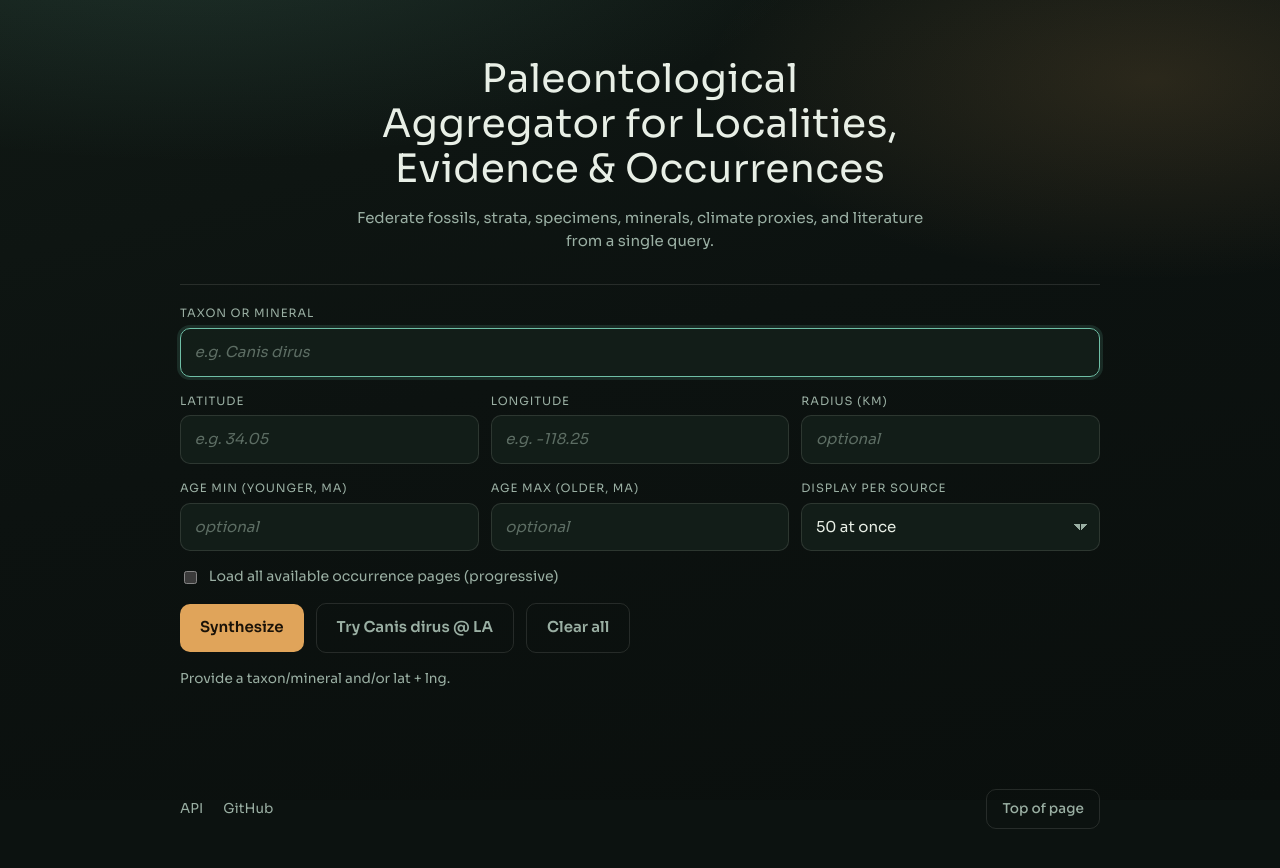
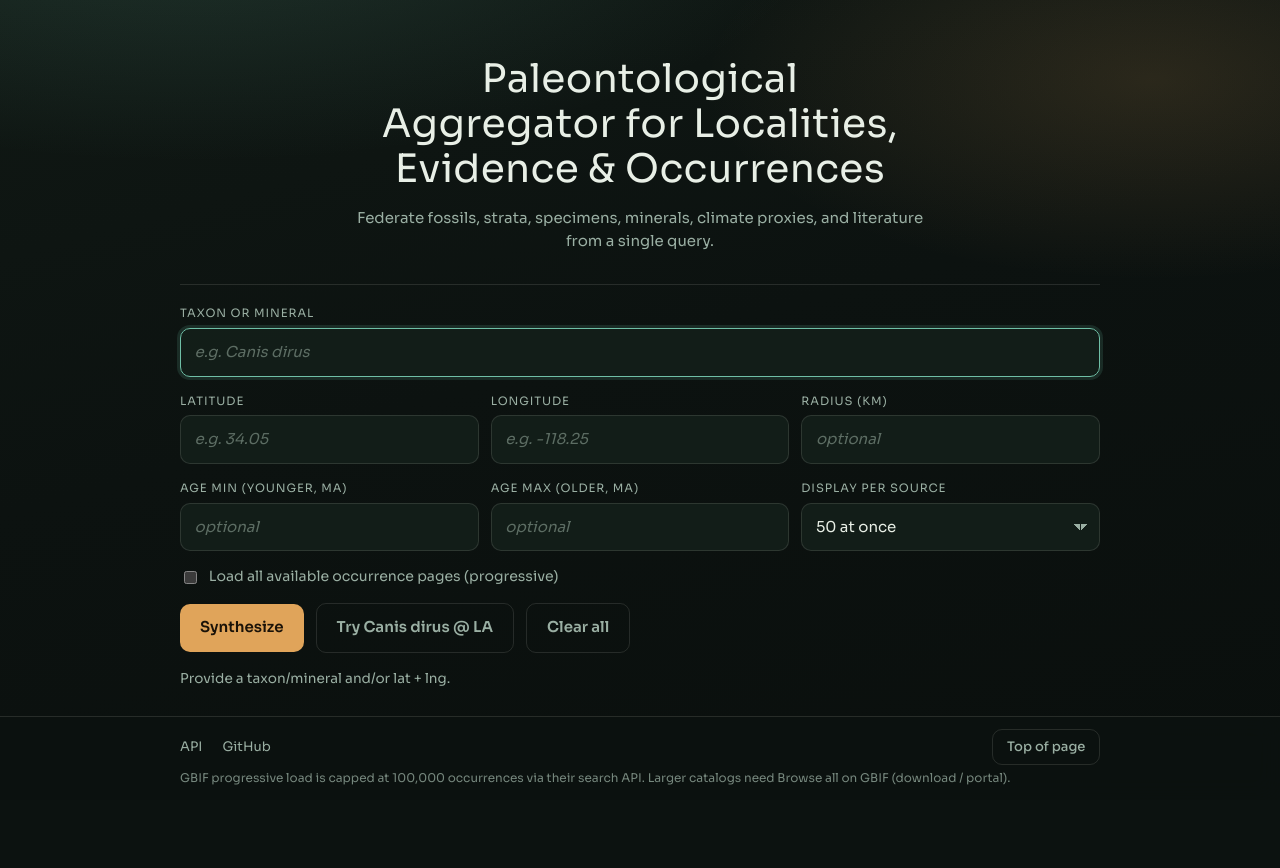
Before and after one commit to hcneeley/PALEO, a plain HTML site: page docs/index.html in a window 1280 px wide. After the commit the page ends 845 px from the top, so only its background shows below. Drawn offline with Linux system fonts and the light colour scheme.

Commit message:
Make the footer persistent and note GBIF’s 100k search API cap.

```diff
--- a/docs/index.html
+++ b/docs/index.html
@@ -136,11 +136,17 @@
       <section id="results" class="results" hidden></section>
     </main>
     <footer class="foot">
-      <div class="foot-links">
-        <a href="https://upae-ff1k.onrender.com/api/v1/">API</a>
-        <a href="https://github.com/hcneeley/upae">GitHub</a>
+      <div class="foot-main">
+        <div class="foot-links">
+          <a href="https://upae-ff1k.onrender.com/api/v1/">API</a>
+          <a href="https://github.com/hcneeley/upae">GitHub</a>
+        </div>
+        <button type="button" id="top-btn" class="top-btn ghost">Top of page</button>
       </div>
-      <button type="button" id="top-btn" class="top-btn ghost">Top of page</button>
+      <p class="foot-note">
+        GBIF progressive load is capped at 100,000 occurrences via their search API.
+        Larger catalogs need Browse all on GBIF (download / portal).
+      </p>
     </footer>
     <script src="./app.js"></script>
   </body>
--- a/docs/styles.css
+++ b/docs/styles.css
@@ -60,7 +60,7 @@ body {
 .shell {
   width: min(920px, calc(100% - 2rem));
   margin: 0 auto;
-  padding: 3.5rem 0 4rem;
+  padding: 3.5rem 0 7.5rem;
 }
 
 .section-nav {
@@ -486,15 +486,31 @@ th {
 }
 
 .foot {
-  width: min(920px, calc(100% - 2rem));
-  margin: 0 auto 2.5rem;
+  position: fixed;
+  left: 0;
+  right: 0;
+  bottom: 0;
+  z-index: 40;
+  display: grid;
+  gap: 0.35rem;
+  width: 100%;
+  margin: 0;
+  padding: 0.7rem max(1rem, calc((100vw - 920px) / 2)) 0.85rem;
+  border-top: 1px solid var(--line);
+  background: rgba(12, 18, 16, 0.92);
+  backdrop-filter: blur(12px);
+  color: var(--muted);
+  font-size: 0.82rem;
+}
+
+.foot-main {
   display: flex;
   flex-wrap: wrap;
   align-items: center;
   justify-content: space-between;
-  gap: 1rem 1.25rem;
-  color: var(--muted);
-  font-size: 0.85rem;
+  gap: 0.75rem 1.25rem;
+  width: min(920px, 100%);
+  margin: 0 auto;
 }
 
 .foot-links {
@@ -511,9 +527,17 @@ th {
   color: var(--amber);
 }
 
+.foot-note {
+  width: min(920px, 100%);
+  margin: 0 auto;
+  color: rgba(154, 175, 163, 0.75);
+  font-size: 0.75rem;
+  line-height: 1.35;
+}
+
 .top-btn {
-  padding: 0.55rem 0.95rem;
-  font-size: 0.85rem;
+  padding: 0.45rem 0.85rem;
+  font-size: 0.82rem;
   font-weight: 500;
 }
 
```
